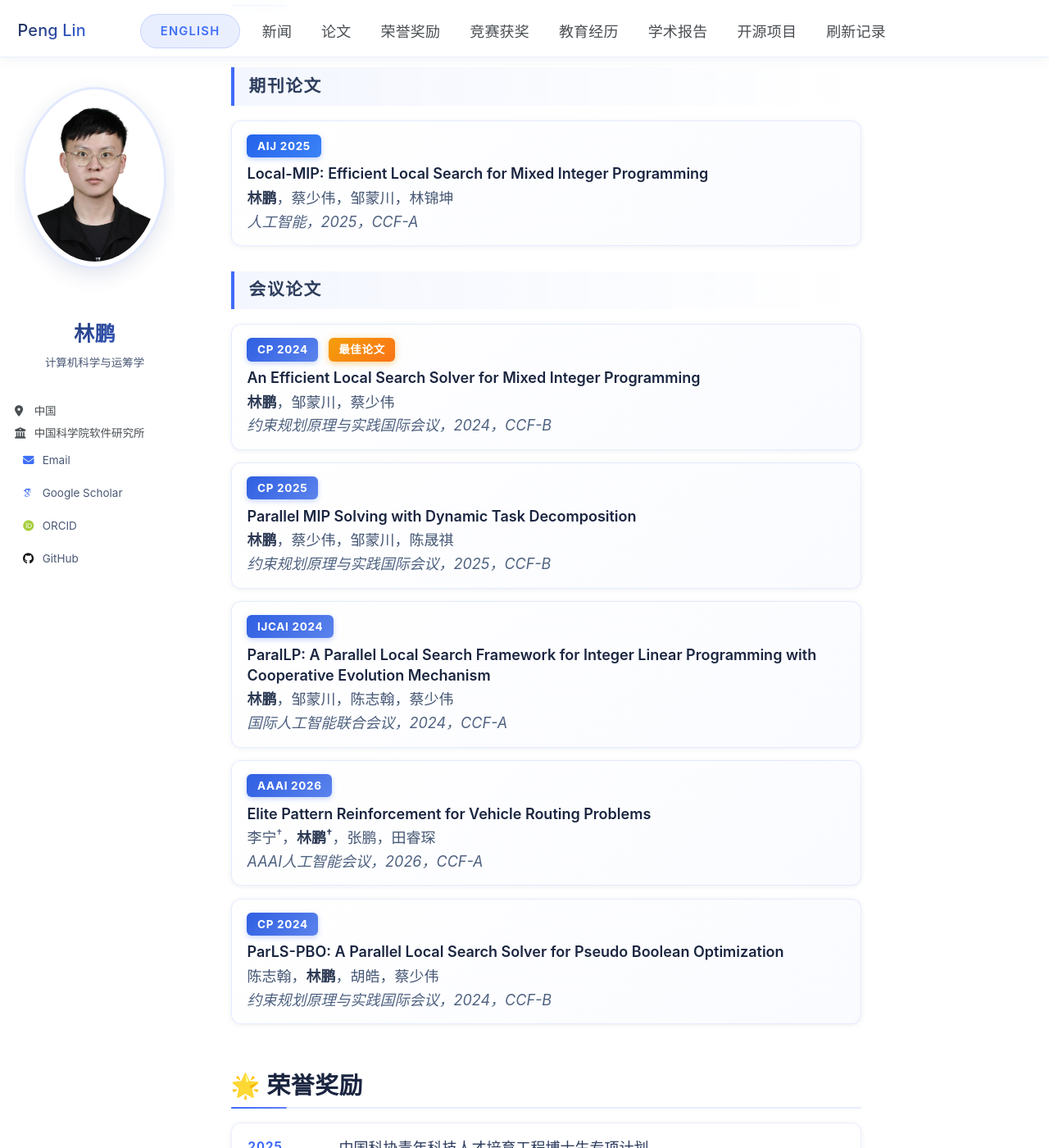
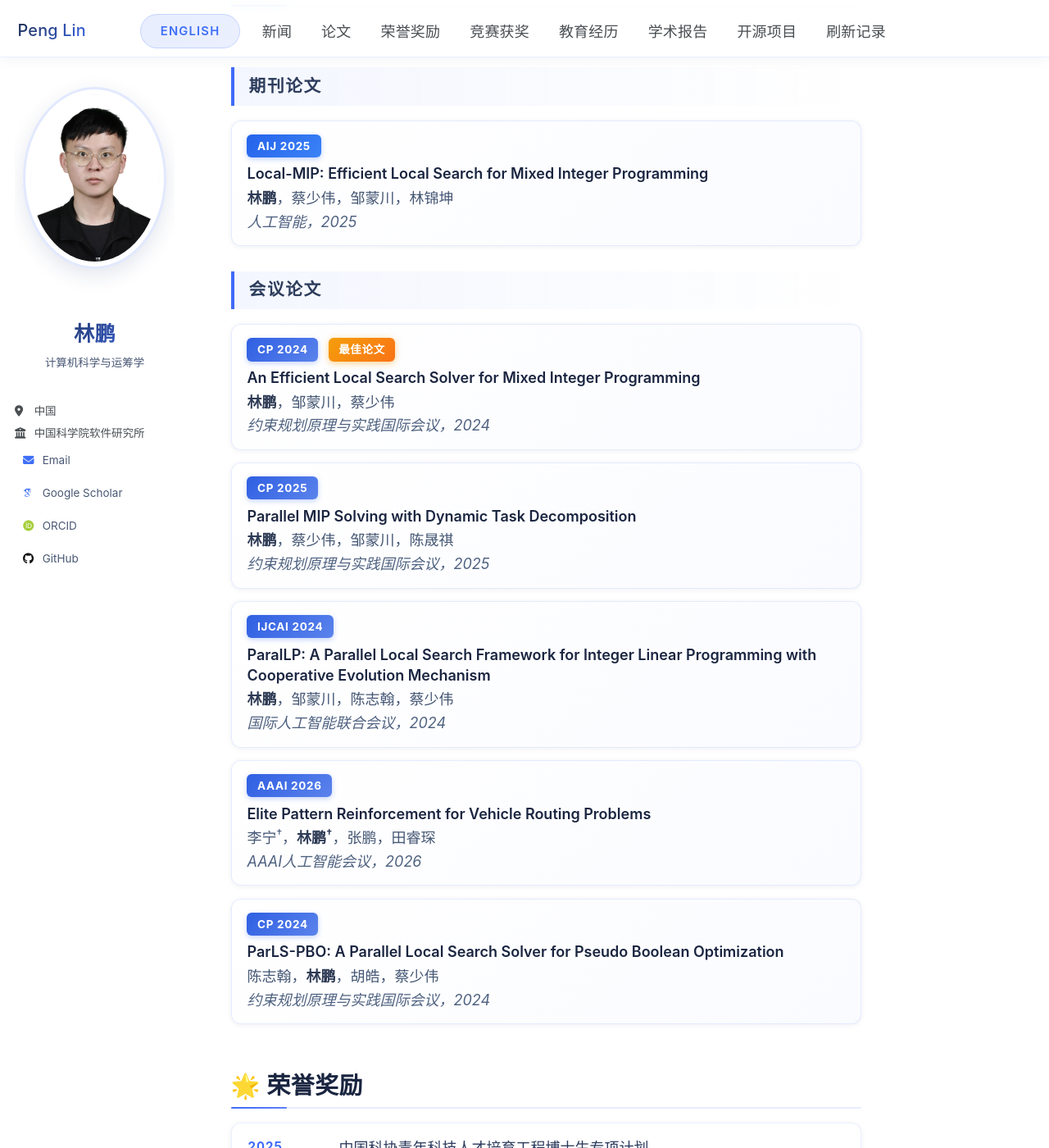
Before and after one commit to linpeng0105/linpeng0105.github.io, a Jekyll site: the page built from _pages/about.zh.md, in a window 1280 px wide and 1400 px high, scrolled down 1513 px. Shown: the whole window at 82% size. Built offline with Jekyll 4.4.1, drawn with Linux system fonts in a browser that asks for light colours; some web fonts are replaced; a style sheet for code colours, icons or effects is not loaded.

Commit message:
Update about.zh.md to remove CCF classification from venue descriptions for clarity and consistency across academic papers.

```diff
--- a/_pages/about.zh.md
+++ b/_pages/about.zh.md
@@ -115,7 +115,7 @@ redirect_from:
       <span class="profile-paper__tag profile-paper__tag--journal">AIJ 2025</span>
       <p class="profile-paper__title"><a href="https://www.sciencedirect.com/science/article/pii/S0004370225001249?via%3Dihub">Local-MIP: Efficient Local Search for Mixed Integer Programming</a></p>
       <p class="profile-paper__authors"><strong>林鹏</strong>，蔡少伟，邹蒙川，林锦坤</p>
-      <p class="profile-paper__venue">人工智能，2025，CCF-A</p>
+      <p class="profile-paper__venue">人工智能，2025</p>
     </div>
   </div>
   <div class="profile-subsection">
@@ -125,31 +125,31 @@ redirect_from:
       <span class="profile-paper__tag profile-paper__tag--award">最佳论文</span>
       <p class="profile-paper__title"><a href="https://drops.dagstuhl.de/entities/document/10.4230/LIPIcs.CP.2024.19">An Efficient Local Search Solver for Mixed Integer Programming</a></p>
       <p class="profile-paper__authors"><strong>林鹏</strong>，邹蒙川，蔡少伟</p>
-      <p class="profile-paper__venue">约束规划原理与实践国际会议，2024，CCF-B</p>
+      <p class="profile-paper__venue">约束规划原理与实践国际会议，2024</p>
     </div>
     <div class="profile-paper">
       <span class="profile-paper__tag profile-paper__tag--conference">CP 2025</span>
       <p class="profile-paper__title"><a href="https://drops.dagstuhl.de/entities/document/10.4230/LIPIcs.CP.2025.26">Parallel MIP Solving with Dynamic Task Decomposition</a></p>
       <p class="profile-paper__authors"><strong>林鹏</strong>，蔡少伟，邹蒙川，陈晟祺</p>
-      <p class="profile-paper__venue">约束规划原理与实践国际会议，2025，CCF-B</p>
+      <p class="profile-paper__venue">约束规划原理与实践国际会议，2025</p>
     </div>
     <div class="profile-paper">
       <span class="profile-paper__tag profile-paper__tag--conference">IJCAI 2024</span>
       <p class="profile-paper__title"><a href="https://www.ijcai.org/proceedings/2024/768">ParaILP: A Parallel Local Search Framework for Integer Linear Programming with Cooperative Evolution Mechanism</a></p>
       <p class="profile-paper__authors"><strong>林鹏</strong>，邹蒙川，陈志翰，蔡少伟</p>
-      <p class="profile-paper__venue">国际人工智能联合会议，2024，CCF-A</p>
+      <p class="profile-paper__venue">国际人工智能联合会议，2024</p>
     </div>
     <div class="profile-paper">
       <span class="profile-paper__tag profile-paper__tag--conference">AAAI 2026</span>
       <p class="profile-paper__title">Elite Pattern Reinforcement for Vehicle Routing Problems</p>
       <p class="profile-paper__authors">李宁<sup>†</sup>，<strong>林鹏<sup>†</sup></strong>，张鹏，田睿琛</p>
-      <p class="profile-paper__venue">AAAI人工智能会议，2026，CCF-A</p>
+      <p class="profile-paper__venue">AAAI人工智能会议，2026</p>
     </div>
     <div class="profile-paper">
       <span class="profile-paper__tag profile-paper__tag--conference">CP 2024</span>
       <p class="profile-paper__title"><a href="https://drops.dagstuhl.de/entities/document/10.4230/LIPIcs.CP.2024.5">ParLS-PBO: A Parallel Local Search Solver for Pseudo Boolean Optimization</a></p>
       <p class="profile-paper__authors">陈志翰，<strong>林鹏</strong>，胡皓，蔡少伟</p>
-      <p class="profile-paper__venue">约束规划原理与实践国际会议，2024，CCF-B</p>
+      <p class="profile-paper__venue">约束规划原理与实践国际会议，2024</p>
     </div>
   </div>
 </div>
```
